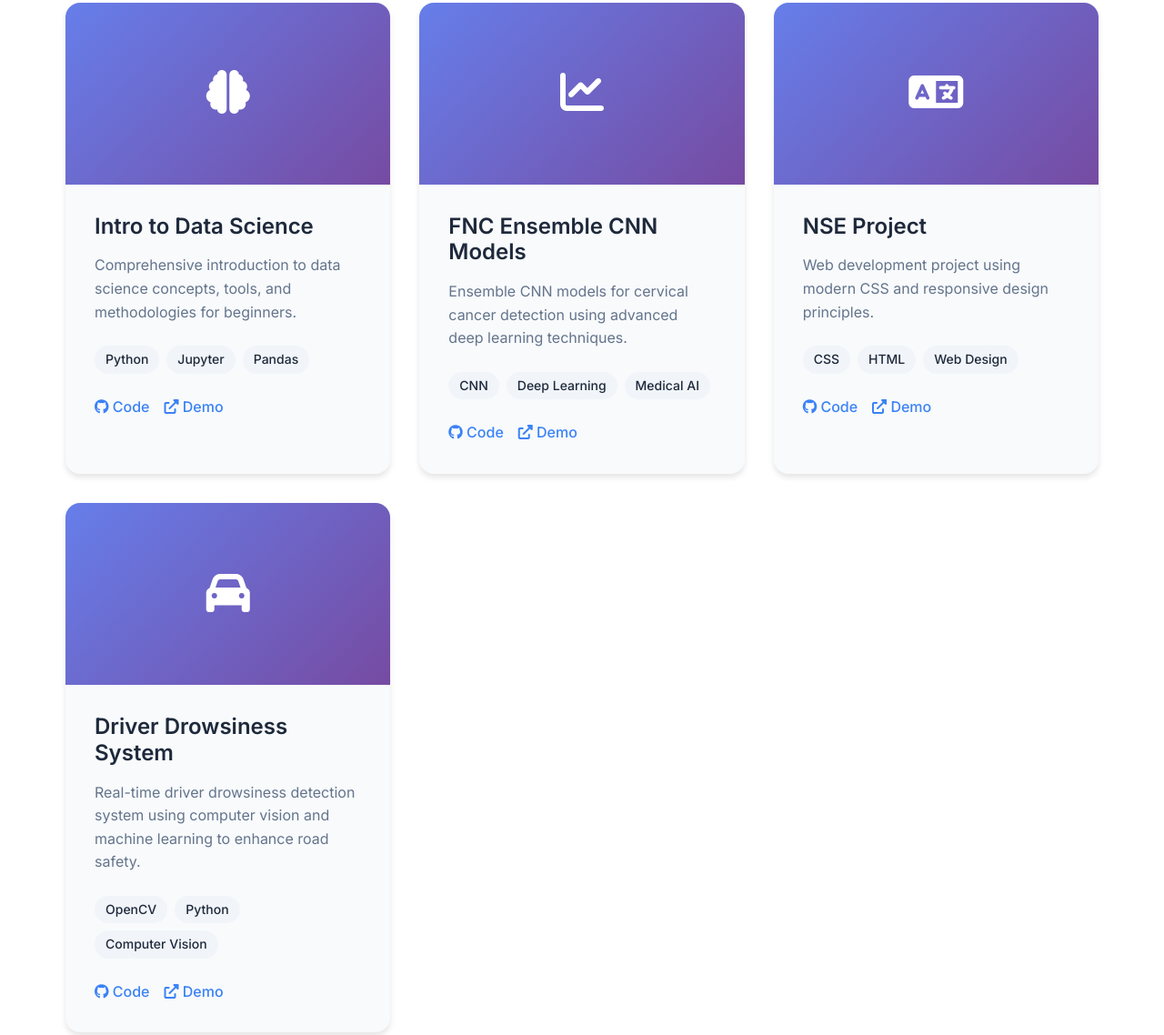
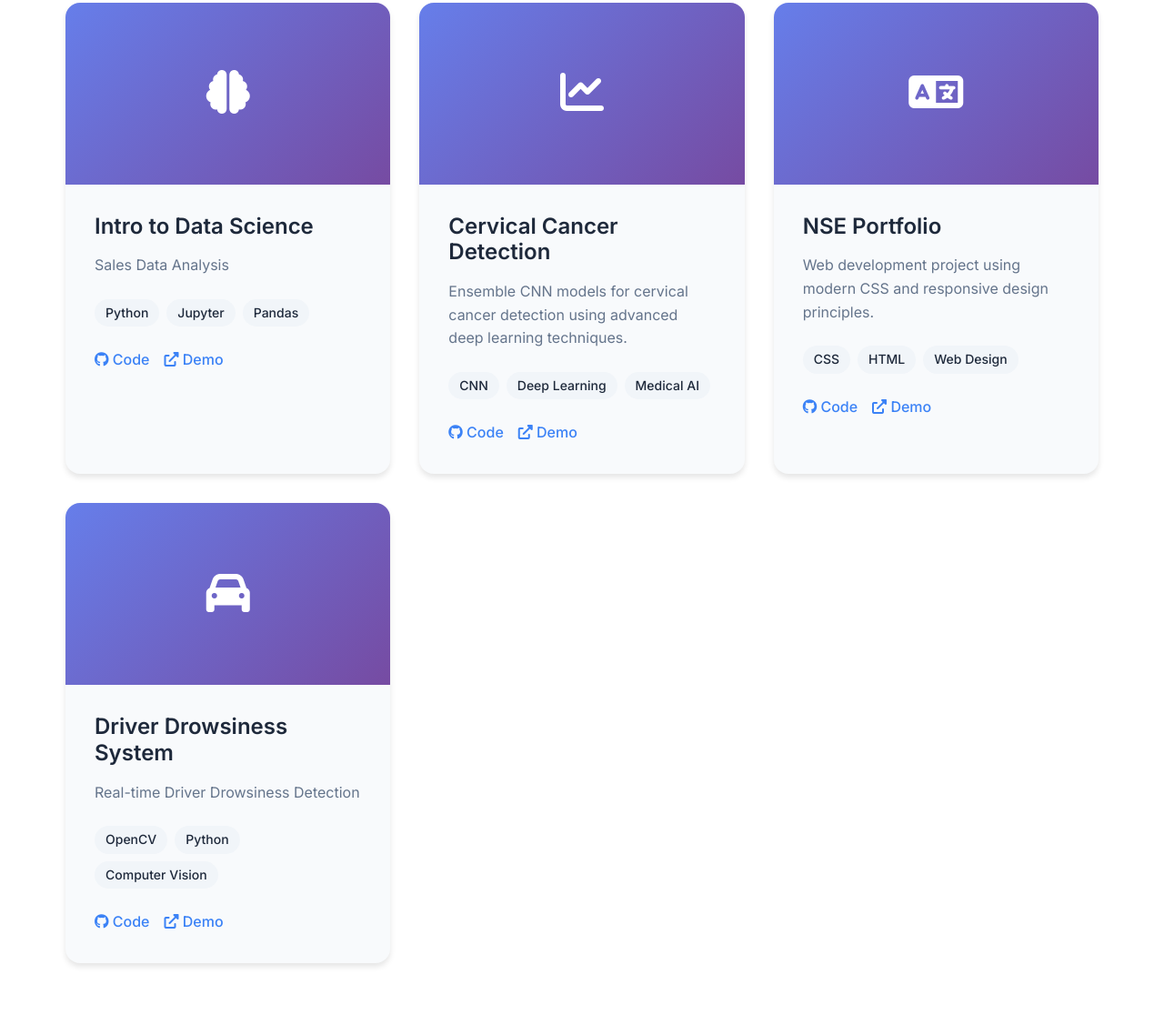
Before and after one commit to AbdulRehmanNaseer/abdulrehman, a plain HTML site: page index.html in a window 1280 px wide. Shown: the part 2906-4044 px from the top of the page at 91% size. Drawn offline with Linux system fonts and the light colour scheme.

Commit message:
Update index.html

```diff
--- a/index.html
+++ b/index.html
@@ -232,14 +232,14 @@
                     </div>
                     <div class="project-content">
                         <h3>Intro to Data Science</h3>
-                        <p>Comprehensive introduction to data science concepts, tools, and methodologies for beginners.</p>
+                        <p>Sales Data Analysis</p>
                         <div class="project-tech">
                             <span>Python</span>
                             <span>Jupyter</span>
                             <span>Pandas</span>
                         </div>
                         <div class="project-links">
-                            <a href="https://github.com/AbdulRehmanNaseer/Intro-to-Data-Science-DS-317" class="project-link"><i class="fab fa-github"></i> Code</a>
+                            <a href="https://github.com/AbdulRehmanNaseer/Sales-Data-Analytics" class="project-link"><i class="fab fa-github"></i> Code</a>
                             <a href="#" class="project-link"><i class="fas fa-external-link-alt"></i> Demo</a>
                         </div>
                     </div>
@@ -251,7 +251,7 @@
                         </div>
                     </div>
                     <div class="project-content">
-                        <h3>FNC Ensemble CNN Models</h3>
+                        <h3>Cervical Cancer Detection</h3>
                         <p>Ensemble CNN models for cervical cancer detection using advanced deep learning techniques.</p>
                         <div class="project-tech">
                             <span>CNN</span>
@@ -259,7 +259,7 @@
                             <span>Medical AI</span>
                         </div>
                         <div class="project-links">
-                            <a href="https://github.com/AbdulRehmanNaseer/FNC-Ensenble-CNN-Models-for-Cervical-Cancer-Detection" class="project-link"><i class="fab fa-github"></i> Code</a>
+                            <a href="https://github.com/AbdulRehmanNaseer/Cervical-Cancer-Detection" class="project-link"><i class="fab fa-github"></i> Code</a>
                             <a href="#" class="project-link"><i class="fas fa-external-link-alt"></i> Demo</a>
                         </div>
                     </div>
@@ -271,7 +271,7 @@
                         </div>
                     </div>
                     <div class="project-content">
-                        <h3>NSE Project</h3>
+                        <h3>NSE Portfolio</h3>
                         <p>Web development project using modern CSS and responsive design principles.</p>
                         <div class="project-tech">
                             <span>CSS</span>
@@ -292,7 +292,7 @@
                     </div>
                     <div class="project-content">
                         <h3>Driver Drowsiness System</h3>
-                        <p>Real-time driver drowsiness detection system using computer vision and machine learning to enhance road safety.</p>
+                        <p>Real-time Driver Drowsiness Detection</p>
                         <div class="project-tech">
                             <span>OpenCV</span>
                             <span>Python</span>
```
